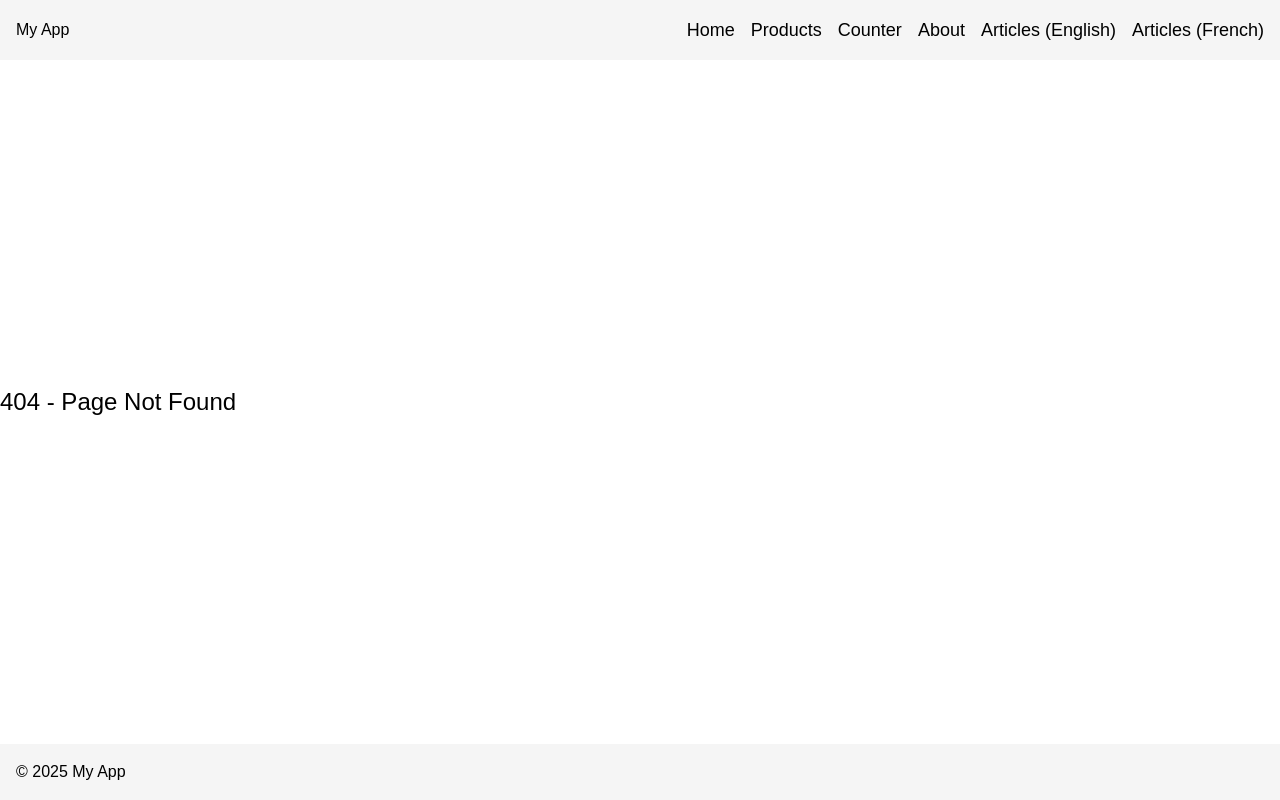
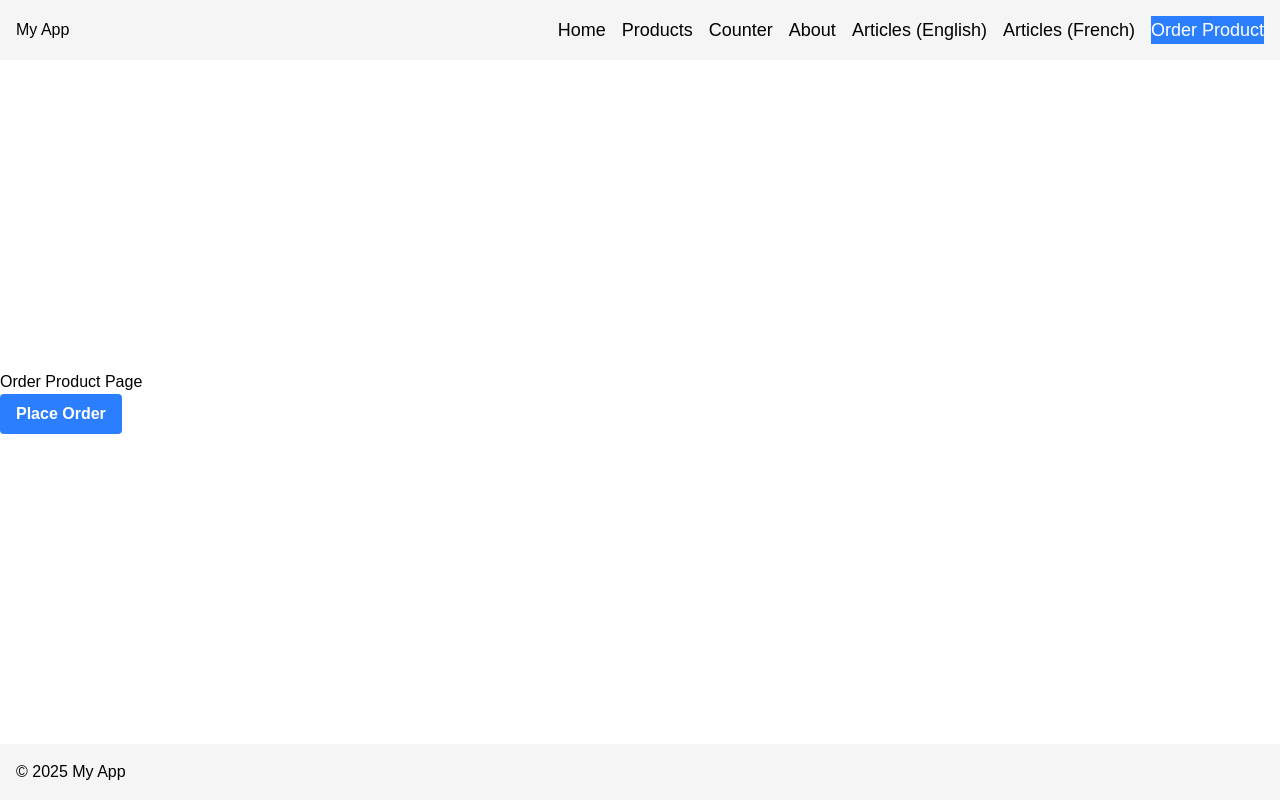
Before and after one commit to Team-Bro-buggers-C211010/NextJs-Work-Place, a Next.js app in the folder routing-basics/: page /order-product in a window 1280 px wide. Before the commit this address had no page. Built offline with nearby package versions, Linux system fonts and the light colour scheme.

Commit message:
redirects, router use for change the url after some events.

```diff
--- a/routing-basics/src/app/navigations.tsx
+++ b/routing-basics/src/app/navigations.tsx
@@ -1,24 +1,27 @@
-'use client'
-import Link from "next/link"
+"use client";
+import Link from "next/link";
 import { usePathname } from "next/navigation";
 
 const navLinks = [
-    { href: '/', label: 'Home' },
-    { href: '/products', label: 'Products' },
-    { href: '/counter', label: 'Counter' },
-    { href: '/about', label: 'About' },
-    { href: '/articles/breaking-news-123?lang=en', label: 'Articles (English)' },
-    { href: '/articles/breaking-news-123?lang=fr', label: 'Articles (French)' },
-  ]
+  { href: "/", label: "Home" },
+  { href: "/products", label: "Products" },
+  { href: "/counter", label: "Counter" },
+  { href: "/about", label: "About" },
+  { href: "/articles/breaking-news-123?lang=en", label: "Articles (English)" },
+  { href: "/articles/breaking-news-123?lang=fr", label: "Articles (French)" },
+  { href: "/order-product", label: "Order Product" },
+];
 export default function Navigation() {
-
-const pathname = usePathname();
+  const pathname = usePathname();
   return (
     <ul className="flex gap-4 text-lg list-none">
       {navLinks.map((link) => {
-        const isActive = pathname.startsWith(link.href) && link.href !== '/';
+        const isActive = pathname.startsWith(link.href) && link.href !== "/";
         return (
-          <li className={isActive ? 'bg-blue-500 text-white' : ''} key={link.href}>
+          <li
+            className={isActive ? "bg-blue-500 text-white" : ""}
+            key={link.href}
+          >
             <Link href={link.href}>{link.label}</Link>
           </li>
         );
--- /dev/null
+++ b/routing-basics/src/app/order-product/page.tsx
@@ -0,0 +1,22 @@
+"use client";
+import { redirect, useRouter } from "next/navigation";
+
+export default function OrderProductPage() {
+  const router = useRouter();
+  const handleClick = () => {
+    console.log("Order placed successfully!");
+    router.push("/");
+    // router.replace("/"); // Use replace if you don't want to keep the order page in history
+    // router.back(); // Use back if you want to go back to the previous page
+    // router.forward(); // Use forward if you want to go forward to the next page
+
+    // redirect("/"); // This will redirect to the home page
+  };
+
+  return (
+    <div>
+      <h1>Order Product Page</h1>
+      <button className="bg-blue-500 hover:bg-blue-700 text-white font-bold py-2 px-4 rounded" onClick={handleClick}>Place Order</button>
+    </div>
+  );
+}
--- a/routing-basics/src/app/products/[productId]/reviews/[reviewId]/page.tsx
+++ b/routing-basics/src/app/products/[productId]/reviews/[reviewId]/page.tsx
@@ -1,4 +1,4 @@
-import { notFound } from 'next/navigation';
+import { notFound, redirect } from 'next/navigation';
 import React from 'react'
 
 const ReviewId = async ({params} : {
@@ -9,8 +9,10 @@
 }) => {
     const {productId, reviewId} = await params;
     if(parseInt(reviewId) > 1000) {
-      notFound(); // this will trigger the 404 page
+      // notFound(); // this will trigger the 404 page
     // notFound(); this will search for the not-found.tsx file in the same directory and render it
+
+      redirect('/products') // this will redirect to the products page
     }
   return (
     <div>Reviewing Product {productId} where review Id is {reviewId}</div>
```
